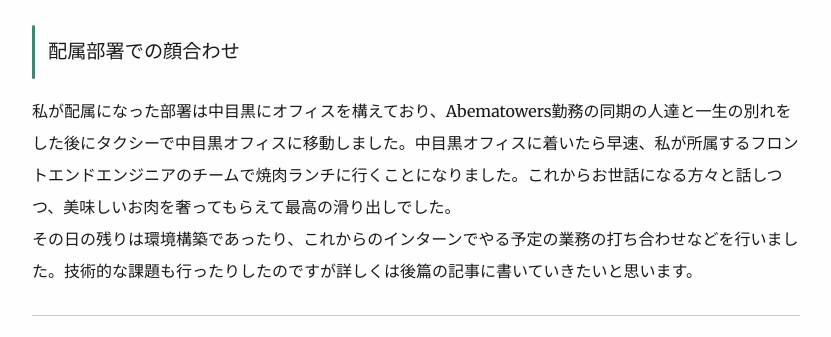
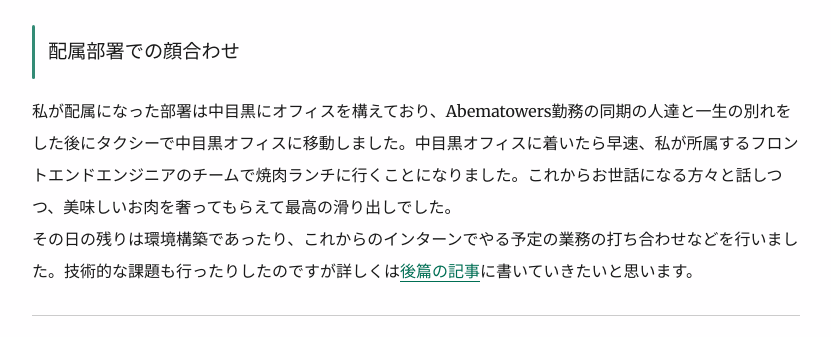
Before and after one commit to KotaOgino/gatsby-blog, a Gatsby site: page /2020/04/ca-tech-job-1/ in a window 1280 px wide. Shown: the part 4933-5270 px from the top of the page, without its empty margins (224-1055 px from the left). Built offline with nearby package versions, Linux system fonts and the light colour scheme; Gatsby itself is replaced by a stand-in of ours; some packages are replaced by stand-ins of ours.

Commit message:
add link

```diff
--- a/content/blog/2020/04/ca-tech-job-1/index.md
+++ b/content/blog/2020/04/ca-tech-job-1/index.md
@@ -43,4 +43,4 @@ CA Tech JOBとは株式会社サイバーエージェントで行われている
 ### 配属部署での顔合わせ
 
 私が配属になった部署は中目黒にオフィスを構えており、Abematowers勤務の同期の人達と一生の別れをした後にタクシーで中目黒オフィスに移動しました。中目黒オフィスに着いたら早速、私が所属するフロントエンドエンジニアのチームで焼肉ランチに行くことになりました。これからお世話になる方々と話しつつ、美味しいお肉を奢ってもらえて最高の滑り出しでした。
-その日の残りは環境構築であったり、これからのインターンでやる予定の業務の打ち合わせなどを行いました。技術的な課題も行ったりしたのですが詳しくは後篇の記事に書いていきたいと思います。
+その日の残りは環境構築であったり、これからのインターンでやる予定の業務の打ち合わせなどを行いました。技術的な課題も行ったりしたのですが詳しくは[後篇の記事](https://okitsublog.com/2020/04/ca-tech-job-2/)に書いていきたいと思います。
```
